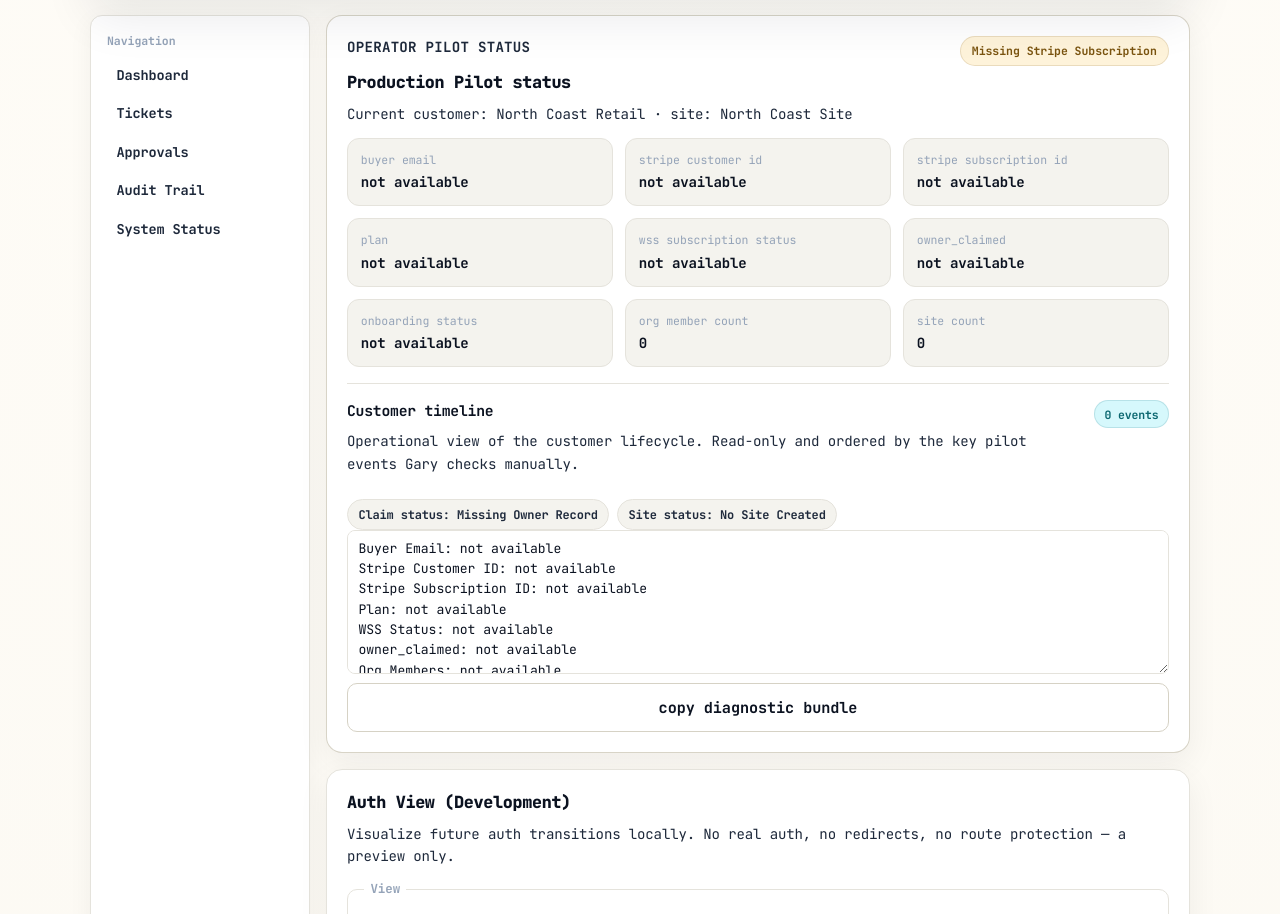
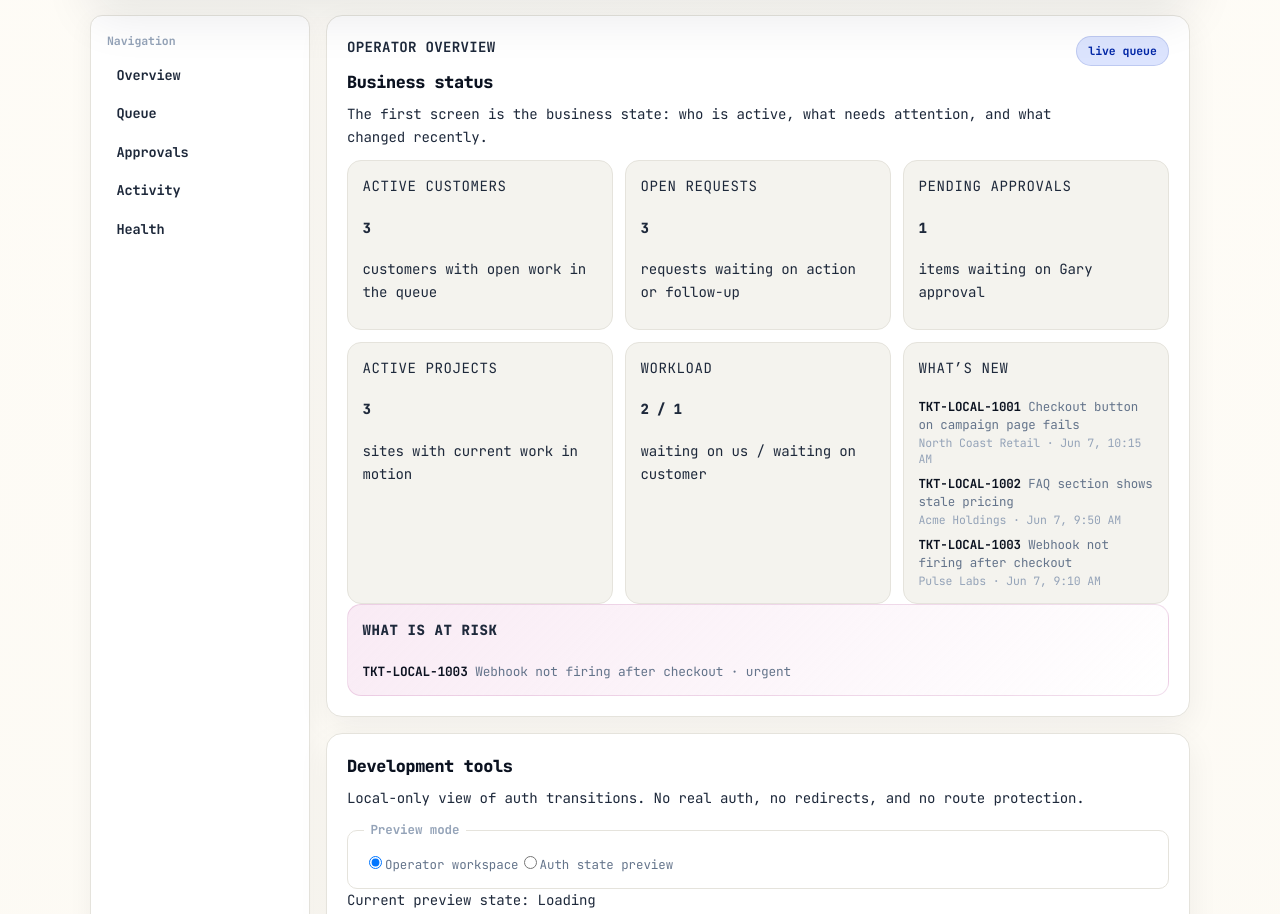
Before and after one commit to gcorrist66/website-support-studio, a React (Vite) app: page / in a window 1280 px wide. Shown: the part 158-1072 px from the top of the page. Built offline with nearby package versions, Linux system fonts and the light colour scheme.

Commit message:
Promote operator console business overview

```diff
--- a/src/components/shell/AppShell.tsx
+++ b/src/components/shell/AppShell.tsx
@@ -51,6 +51,29 @@ import {
   DEV_SESSION_READ_MODE_OPTIONS,
   type DevSupabaseSessionReadMode,
 } from "../../auth/devSupabaseSessionRead";
+
+function formatOperatorDateTime(value: string): string {
+  const parsed = new Date(value);
+  if (Number.isNaN(parsed.getTime())) {
+    return value;
+  }
+  return new Intl.DateTimeFormat("en-US", {
+    month: "short",
+    day: "numeric",
+    hour: "numeric",
+    minute: "2-digit",
+  }).format(parsed);
+}
+
+function getUniqueCount(items: Array<{ clientId?: string; siteId?: string }>, key: "clientId" | "siteId"): number {
+  return new Set(
+    items.map((item) => item[key]).filter((value): value is string => typeof value === "string" && value.trim().length > 0),
+  ).size;
+}
+
+function getRecentItems(items: MockTicketQueueItem[], limit = 3): MockTicketQueueItem[] {
+  return [...items].sort((a, b) => b.updatedAt.localeCompare(a.updatedAt)).slice(0, limit);
+}
 
 export function AppShell() {
   const showDevelopmentPrototype =
@@ -177,6 +200,26 @@ export function AppShell() {
     () => getSearchFilterSummary(searchFilters, filteredTickets.length),
     [searchFilters, filteredTickets.length],
   );
+
+  const operatorSummary = useMemo(() => {
+    const activeTickets = ticketQueueData.filter((ticket) => ticket.status !== "closed");
+    const blockedTickets = activeTickets.filter((ticket) => ticket.status === "blocked");
+    const urgentTickets = activeTickets.filter(
+      (ticket) => ticket.priority === "urgent" || ticket.priority === "critical",
+    );
+    const recentTickets = getRecentItems(ticketQueueData);
+
+    return {
+      activeCustomers: getUniqueCount(activeTickets, "clientId"),
+      openRequests: activeTickets.length,
+      pendingApprovals: approvalQueue.length,
+      activeProjects: getUniqueCount(activeTickets, "siteId"),
+      waitingOnUs: Math.max(activeTickets.length - blockedTickets.length, 0),
+      waitingOnCustomer: blockedTickets.length,
+      recentTickets,
+      atRiskTickets: blockedTickets.length > 0 ? blockedTickets : urgentTickets,
+    };
+  }, [approvalQueue, ticketQueueData]);
 
   useEffect(() => {
     if (filteredTickets.length > 0 && !filteredTickets.some((ticket) => ticket.id === selectedTicketId)) {
@@ -699,7 +742,7 @@ export function AppShell() {
         <div style={{ display: "grid", gap: 6 }}>
           <LogoLockup size={32} variant="light" />
           <h1 className="phase4a-header-title">Operator Console</h1>
-          <p className="brand-kicker phase4a-header-kicker">Live Support Queue</p>
+          <p className="brand-kicker phase4a-header-kicker">Operational command center</p>
         </div>
         <span className="status-pill">{getReadOnlyModeLabel()}</span>
       </header>
@@ -708,32 +751,96 @@ export function AppShell() {
         <nav className="phase4a-nav" aria-label="Primary">
           <h2>Navigation</h2>
           <ul>
-            <li>Dashboard</li>
-            <li>Tickets</li>
+            <li>Overview</li>
+            <li>Queue</li>
             <li>Approvals</li>
-            <li>Audit Trail</li>
-            <li>System Status</li>
+            <li>Activity</li>
+            <li>Health</li>
           </ul>
         </nav>
 
         <main className="phase4a-main">
-          {showPilotStatusCard ? (
-            <OperatorPilotStatusCard
-              clientId={selectedTicket.tenantContext.clientId}
-              customerLabel={selectedTicket.tenantContext.clientName}
-              siteLabel={selectedTicket.tenantContext.siteName}
-            />
-          ) : null}
+          <section className="phase4a-card operator-overview-card">
+            <div className="operator-overview-header">
+              <div>
+                <p className="pilot-status-kicker">operator overview</p>
+                <h2>Business status</h2>
+                <p className="placeholder-meta">
+                  The first screen is the business state: who is active, what needs attention, and what changed
+                  recently.
+                </p>
+              </div>
+              <span className="pilot-status-badge pilot-status-badge-blue">live queue</span>
+            </div>
+
+            <div className="operator-overview-grid">
+              <article className="operator-overview-metric">
+                <p className="operator-overview-label">Active customers</p>
+                <p className="operator-overview-value">{operatorSummary.activeCustomers}</p>
+                <p className="operator-overview-note">customers with open work in the queue</p>
+              </article>
+              <article className="operator-overview-metric">
+                <p className="operator-overview-label">Open requests</p>
+                <p className="operator-overview-value">{operatorSummary.openRequests}</p>
+                <p className="operator-overview-note">requests waiting on action or follow-up</p>
+              </article>
+              <article className="operator-overview-metric">
+                <p className="operator-overview-label">Pending approvals</p>
+                <p className="operator-overview-value">{operatorSummary.pendingApprovals}</p>
+                <p className="operator-overview-note">items waiting on Gary approval</p>
+              </article>
+              <article className="operator-overview-metric">
+                <p className="operator-overview-label">Active projects</p>
+                <p className="operator-overview-value">{operatorSummary.activeProjects}</p>
+                <p className="operator-overview-note">sites with current work in motion</p>
+              </article>
+              <article className="operator-overview-metric">
+                <p className="operator-overview-label">Workload</p>
+                <p className="operator-overview-value">
+                  {operatorSummary.waitingOnUs} / {operatorSummary.waitingOnCustomer}
+                </p>
+                <p className="operator-overview-note">waiting on us / waiting on customer</p>
+              </article>
+              <article className="operator-overview-metric">
+                <p className="operator-overview-label">What’s new</p>
+                <ul className="operator-mini-list">
+                  {operatorSummary.recentTickets.map((ticket) => (
+                    <li key={ticket.id}>
+                      <strong>{ticket.id}</strong> {ticket.title}
+                      <span className="operator-mini-list-meta">
+                        {ticket.clientName} · {formatOperatorDateTime(ticket.updatedAt)}
+                      </span>
+                    </li>
+                  ))}
+                </ul>
+              </article>
+            </div>
+
+            <div className="operator-risk-band">
+              <p className="operator-risk-label">What is at risk</p>
+              {operatorSummary.atRiskTickets.length > 0 ? (
+                <ul className="operator-risk-list">
+                  {operatorSummary.atRiskTickets.slice(0, 3).map((ticket) => (
+                    <li key={ticket.id}>
+                      <strong>{ticket.id}</strong> {ticket.title} · {ticket.priority}
+                    </li>
+                  ))}
+                </ul>
+              ) : (
+                <p className="placeholder-meta">No blocked or urgent tickets are currently visible.</p>
+              )}
+            </div>
+          </section>
 
           {showDevelopmentPrototype ? (
             <>
               <section className="phase4a-card phase7-auth-view">
-                <h2>Auth View (Development)</h2>
+                <h2>Development tools</h2>
                 <p className="placeholder-meta">
-                  Visualize future auth transitions locally. No real auth, no redirects, no route protection — a preview only.
+                  Local-only view of auth transitions. No real auth, no redirects, and no route protection.
                 </p>
                 <fieldset className="phase6-auth-mode">
-                  <legend>View</legend>
+                  <legend>Preview mode</legend>
                   <label>
                     <input
                       type="radio"
@@ -742,7 +849,7 @@ export function AppShell() {
                       checked={viewMode === "workspace"}
                       onChange={() => setViewMode("workspace")}
                     />
-                    Operator Workspace
+                    Operator workspace
                   </label>
                   <label>
                     <input
@@ -752,10 +859,10 @@ export function AppShell() {
                       checked={viewMode === "auth_simulator"}
                       onChange={() => setViewMode("auth_simulator")}
                     />
-                    Auth State Simulator
+                    Auth state preview
                   </label>
                 </fieldset>
-                <p className="placeholder-meta">Current simulated auth state: {loginShellState.label}</p>
+                <p className="placeholder-meta">Current preview state: {loginShellState.label}</p>
               </section>
 
               {viewMode === "auth_simulator" && (
@@ -765,14 +872,14 @@ export function AppShell() {
               {showWorkspace && (
                 <>
                   <section className="phase4a-card phase6-operator-card">
-                    <h2>Operator Preview</h2>
+                    <h2>Operator access preview</h2>
                     <p className="placeholder-meta">
-                      Local capability preview only - this is NOT a sign-in and performs no credential check. It previews
-                      role-based action visibility from a synthetic in-memory operator session. No production auth behavior.
+                      Local capability preview only. This is not a sign-in and performs no credential check. It previews
+                      role-based action visibility from a synthetic in-memory operator session.
                     </p>
 
                     <fieldset className="phase6-auth-mode">
-                      <legend>Development Auth Mode</legend>
+                      <legend>Access mode</legend>
                       <label>
                         <input
                           type="radio"
@@ -781,7 +888,7 @@ export function AppShell() {
                           checked={authMode === "dev_role_switcher"}
                           onChange={() => setAuthMode("dev_role_switcher")}
                         />
-                        Dev Role Switcher
+                        Role switcher
                       </label>
                       <label>
                         <input
@@ -791,7 +898,7 @@ export function AppShell() {
                           checked={authMode === "adapter_principal"}
                           onChange={() => setAuthMode("adapter_principal")}
                         />
-                        Adapter Principal Preview
+                        Principal mapping preview
                       </label>
                     </fieldset>
 
@@ -813,7 +920,7 @@ export function AppShell() {
                       <div className="phase6-adapter-preview">
                         <p className="placeholder-meta">
                           Resolves an operator session via the adapter from a supplied synthetic auth principal id
-                          (id only - no real auth user, no DB writes). The linkage source of truth is auth_user_id.
+                          (id only). The linkage source of truth is auth_user_id.
                         </p>
                         <label className="phase6-operator-switcher">
                           Principal preset
@@ -832,14 +939,14 @@ export function AppShell() {
                             type="text"
                             value={adapterPrincipalId}
                             onChange={(event) => setAdapterPrincipalId(event.target.value)}
-                            placeholder="synthetic uuid (dev only)"
+                            placeholder="synthetic uuid"
                           />
                         </label>
                         <p className="placeholder-meta" role="status">
                           {operatorSession
                             ? `Resolved operator session: ${operatorSession.displayName} · role ${operatorSession.role}`
                             : adapterPrincipalId.trim()
-                              ? "No linked operator for this principal in dev."
+                              ? "No linked operator for this principal in the preview."
                               : "Enter or select a synthetic auth principal id to preview the adapter result."}
                         </p>
                       </div>
@@ -847,7 +954,7 @@ export function AppShell() {
 
                     <p className="placeholder-meta">
                       {operatorSession
-                        ? `Active operator (dev): ${operatorSession.displayName} · role ${operatorSession.role}`
+                        ? `Active operator preview: ${operatorSession.displayName} · role ${operatorSession.role}`
                         : "No operator session — operator actions are hidden."}
                     </p>
                     <ul className="phase6-capability-list">
@@ -863,11 +970,10 @@ export function AppShell() {
                   </section>
 
                   <section className="phase4a-card phase7-session-read">
-                    <h2>Session Read Preview</h2>
+                    <h2>Session mapping preview</h2>
                     <p className="placeholder-meta">
-                      Read-only preview of the real session-read path (session → principal → pipeline → operator session →
-                      capability flags). No real sign-in, no redirect, no writes, no operator linking — it consumes a plain
-                      session-like object and resolves against the in-memory dev preview rows only.
+                      Read-only preview of the session path (session → principal → pipeline → operator session →
+                      capability flags). No real sign-in, no redirect, no writes, no operator linking.
                     </p>
                     <fieldset className="phase6-auth-mode">
                       <legend>Session read mode</legend>
@@ -904,7 +1010,7 @@ export function AppShell() {
                             type="text"
                             value={sessionReadPrincipalId}
                             onChange={(event) => setSessionReadPrincipalId(event.target.value)}
-                            placeholder="synthetic uuid (dev only)"
+                            placeholder="synthetic uuid"
                           />
                         </label>
                       </div>
@@ -917,7 +1023,7 @@ export function AppShell() {
                       </p>
                       <p className="placeholder-meta">
                         Operator session:{" "}
-                        {devSessionReadState.adapterResult?.session
+                          {devSessionReadState.adapterResult?.session
                           ? `resolved — ${devSessionReadState.adapterResult.session.displayName} · role ${devSessionReadState.adapterResult.session.role}`
                           : "not resolved"}
                       </p>
@@ -941,23 +1047,23 @@ export function AppShell() {
                   <SessionSourcePrototype />
 
                   <section className="phase4a-card">
-                    <h2>Console Status</h2>
-                    <p>Operator console. Data mode and available actions are shown below.</p>
+                    <h2>Operational state</h2>
+                    <p>Data mode and available actions are shown below.</p>
                     <dl className="phase7-status-list">
                       <div>
                         <dt>Data mode</dt>
                         <dd>
                           {readOnlyMode === "supabase-dev-readonly"
-                            ? "Supabase dev read-only mode — live data is read-only and requires the WSS_ALLOW_SUPABASE_VALIDATION=dev guard."
-                            : "Mock data mode — local sample data only, until the guarded dev environment is supplied."}
+                            ? "Guarded read-only mode — live data is visible, but writes stay disabled."
+                            : "Local sample data mode — sample tickets are shown until guarded dev data is available."}
                         </dd>
                       </div>
                       <div>
                         <dt>Workflow mode</dt>
                         <dd>
                           {readOnlyMode === "supabase-dev-readonly"
-                            ? "Local operator workflow mode — triage → draft → request approval → approve/reject → send (local-only) → close, each gated by ticket-state eligibility."
-                            : "Workflow actions are inactive in mock mode; they activate only in guarded Supabase dev mode."}
+                            ? "Workflow mode — triage → draft → request approval → approve/reject → send (local-only) → close."
+                            : "Workflow actions are inactive until guarded read-only data is available."}
                         </dd>
                       </div>
                       <div>
@@ -976,11 +1082,10 @@ export function AppShell() {
                   </section>
 
                   <section className="phase4a-card">
-                    <h2>System Status / Validation Placeholder</h2>
+                    <h2>Environment guardrails</h2>
                     <ul>
                       <li>Read-only data mode: {readOnlyMode}.</li>
-                      <li>Live read-only mode is intentionally guarded by explicit environment flags.</li>
-                      <li>Route files: not introduced in this phase.</li>
+                      <li>Guarded read-only data is enabled only by explicit environment flags.</li>
                       <li>Live writes/mutations: triage/draft/approval/send (local-only, no provider)/close in guarded mode.</li>
                       <li>Auth/email/provider: not added.</li>
                     </ul>
@@ -1005,8 +1110,8 @@ export function AppShell() {
             <h2>Search and Filters</h2>
             <p className="placeholder-meta">
               {readOnlyMode === "supabase-dev-readonly"
-                ? "All results are loaded from read-only guarded Supabase for this phase. Search and filtering are read-only."
-                : "Mock-data only mode until guarded dev env is supplied. Search and filtering are read-only."}
+                ? "All results are loaded from guarded read-only data. Search and filtering are read-only."
+                : "Local sample data mode until guarded read-only data is available. Search and filtering are read-only."}
             </p>
             <p className="placeholder-meta" role="status" aria-live="polite">{searchSummary}</p>
             <div className="phase4d-filter-grid">
@@ -1195,6 +1300,14 @@ export function AppShell() {
             </p>
           </section>
 
+          {showPilotStatusCard ? (
+            <OperatorPilotStatusCard
+              clientId={selectedTicket.tenantContext.clientId}
+              customerLabel={selectedTicket.tenantContext.clientName}
+              siteLabel={selectedTicket.tenantContext.siteName}
+            />
+          ) : null}
+
         </main>
       </div>
     </div>
--- a/src/components/tickets/ReadOnlyTicketDetail.tsx
+++ b/src/components/tickets/ReadOnlyTicketDetail.tsx
@@ -211,9 +211,9 @@ export function ReadOnlyTicketDetail({
 
   return (
     <section className="phase4a-card">
-      <h2>Read-only ticket detail</h2>
+      <h2>Ticket detail</h2>
       <p className="placeholder-meta">
-        Mock data fallback available · Workflow actions appear only when eligible for the ticket&apos;s current state, and run only in guarded Supabase dev mode.
+        Sample data fallback available · workflow actions appear only when eligible for the ticket&apos;s current state and run only in guarded read-only mode.
       </p>
       <p className="placeholder-meta">
         Reply send is persistence-only: a sent reply is recorded locally and no real email is delivered. Approval is required before send, and close requires a sent_to_customer ticket.
--- a/src/styles.css
+++ b/src/styles.css
@@ -206,6 +206,110 @@ body {
   font-weight: 700;
   letter-spacing: -0.015em;
   margin: 1rem 0 0.5rem;
+  color: var(--text-strong);
+}
+
+.operator-overview-card {
+  gap: 1rem;
+}
+
+.operator-overview-header {
+  display: flex;
+  justify-content: space-between;
+  align-items: flex-start;
+  gap: 0.75rem;
+}
+
+.operator-overview-grid {
+  display: grid;
+  grid-template-columns: repeat(3, minmax(0, 1fr));
+  gap: 0.75rem;
+}
+
+.operator-overview-metric {
+  background: var(--surface-muted);
+  border: 1px solid var(--border);
+  border-radius: 14px;
+  padding: 0.85rem 0.9rem;
+  display: flex;
+  flex-direction: column;
+  gap: 0.45rem;
+}
+
+.operator-overview-label {
+  margin: 0;
+  font-size: 0.72rem;
+  color: var(--text-subtle);
+  text-transform: uppercase;
+  letter-spacing: 0.04em;
+}
+
+.operator-overview-value {
+  margin: 0;
+  font-size: 1.35rem;
+  font-weight: 800;
+  line-height: 1;
+  color: var(--text-strong);
+}
+
+.operator-overview-note {
+  margin: 0;
+  font-size: 0.78rem;
+  color: var(--text-muted);
+  line-height: 1.4;
+}
+
+.operator-mini-list {
+  list-style: none;
+  margin: 0;
+  padding: 0;
+  display: grid;
+  gap: 0.5rem;
+  font-size: 0.78rem;
+  line-height: 1.4;
+  color: var(--text-muted);
+}
+
+.operator-mini-list strong {
+  color: var(--text-strong);
+}
+
+.operator-mini-list-meta {
+  display: block;
+  margin-top: 0.12rem;
+  color: var(--text-subtle);
+  font-size: 0.72rem;
+}
+
+.operator-risk-band {
+  border: 1px solid rgba(168, 52, 137, 0.16);
+  background: linear-gradient(135deg, rgba(244, 218, 236, 0.55) 0%, rgba(255, 255, 255, 0.92) 100%);
+  border-radius: 14px;
+  padding: 0.85rem 0.9rem;
+  display: grid;
+  gap: 0.55rem;
+}
+
+.operator-risk-label {
+  margin: 0;
+  font-size: 0.72rem;
+  color: var(--tone-mulberry-text);
+  text-transform: uppercase;
+  letter-spacing: 0.04em;
+  font-weight: 800;
+}
+
+.operator-risk-list {
+  list-style: none;
+  margin: 0;
+  padding: 0;
+  display: grid;
+  gap: 0.4rem;
+  font-size: 0.8rem;
+  color: var(--text-muted);
+}
+
+.operator-risk-list strong {
   color: var(--text-strong);
 }
 
@@ -428,17 +532,23 @@ body {
 }
 
 @media (max-width: 860px) {
+  .operator-overview-grid {
+    grid-template-columns: repeat(2, minmax(0, 1fr));
+  }
+
   .pilot-status-grid {
     grid-template-columns: repeat(2, minmax(0, 1fr));
   }
 }
 
 @media (max-width: 640px) {
+  .operator-overview-grid,
   .pilot-status-grid,
   .phase4a-layout {
     grid-template-columns: 1fr;
   }
 
+  .operator-overview-header,
   .pilot-timeline-section-header,
   .pilot-timeline-topline {
     flex-direction: column;
```
Also changed, not shown: src/components/auth/SessionSourcePrototype.tsx (+4 -6 lines), src/components/tickets/ReadOnlyTicketQueue.tsx (+6 -6 lines).
